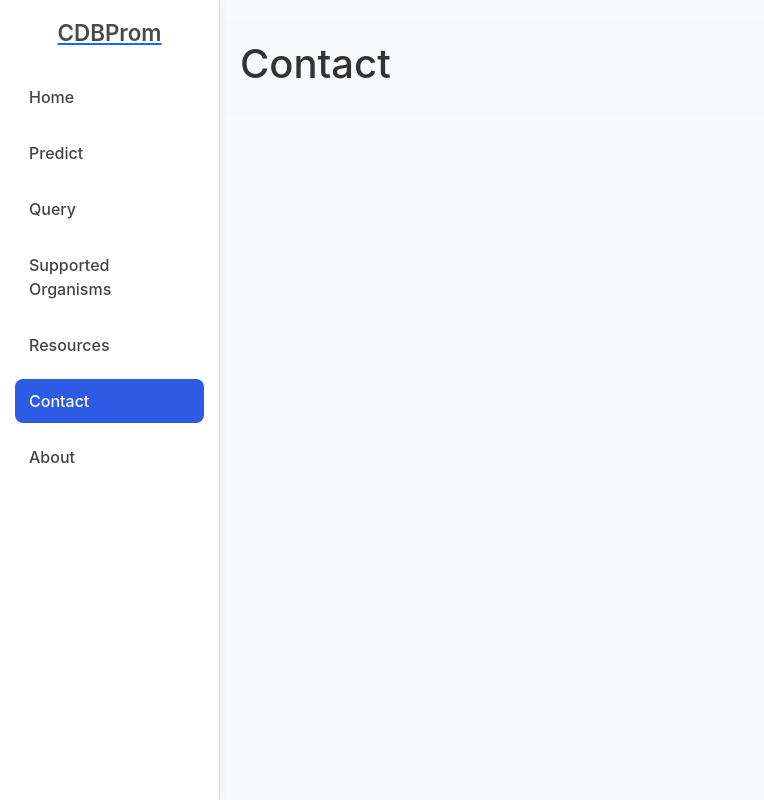
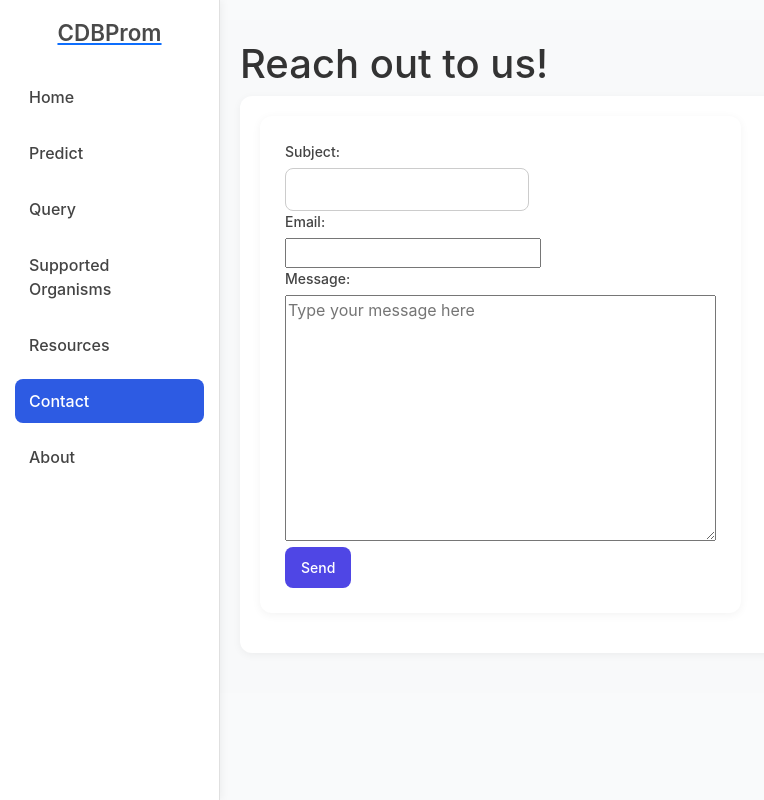
Before and after one commit to gustavsganzerla/cdbprom_v2, a Django app: page /contact/ in a window 1280 px wide. Shown: the whole page, without its empty margins (0-764 px from the left). Run offline with Django 5.2, Linux system fonts and the light colour scheme; some libraries are stand-ins or nearby versions.

Commit message:
configured email smtp

```diff
--- a/frontend/core/forms.py
+++ b/frontend/core/forms.py
@@ -13,3 +13,13 @@ class InputForm(forms.Form):
     required=False)
 
     uploaded_file = forms.FileField(required=False)
+
+
+class ContactForm(forms.Form):
+    subject = forms.CharField(required=True)
+    email = forms.EmailField(required=True)
+    message = forms.CharField(widget=forms.Textarea(attrs={
+        "rows":10,
+        "cols":40,
+        "placeholder":"Type your message here",}),
+        required=True)
--- a/frontend/core/templates/core/about.html
+++ b/frontend/core/templates/core/about.html
@@ -68,7 +68,7 @@
     <div class="about-tab">
 
 
-        <!-- Funding Section -->
+
         <div class="about-section">
             <h3>Funding</h3>
             <p>
@@ -77,7 +77,7 @@
                 The funding enables development and maintenance of this tool for research purposes.
             </p>
         </div>
-        <!-- Usage Section -->
+
         <div class="about-section">
             <h3>Usage</h3>
             <p>
--- a/frontend/core/templates/core/contact.html
+++ b/frontend/core/templates/core/contact.html
@@ -3,7 +3,22 @@
 {% block title %}Contact{% endblock %}
 {% block content%}
 
-<h1>Contact</h1>
+<h1>Reach out to us!</h1>
+
+<form method="POST" enctype="multipart/form-data">
+    {% csrf_token %}
+
+    <div class="form-block">
+        {{form.subject.label_tag}}{{form.subject}}
+        {{form.email.label_tag}}{{form.email}}
+        {{form.message.label_tag}}{{form.message}}
+        <br>
+
+        <button type="submit" class="btn">Send</button>
+    </div>
+</form>
+
+
 
 
 {%endblock%}
--- a/frontend/core/templates/core/query.html
+++ b/frontend/core/templates/core/query.html
@@ -6,7 +6,6 @@
 
 
 
-<!-- Form Section -->
 <h1>Search at CDBProm</h1>
 <div class="form-container">
   <form id="query-form">
--- a/frontend/core/views.py
+++ b/frontend/core/views.py
@@ -1,5 +1,5 @@
 from django.shortcuts import render
-from . forms import QueryForm, InputForm
+from . forms import QueryForm, InputForm, ContactForm
 from rest_framework.pagination import PageNumberPagination
 from rest_framework.response import Response
 from rest_framework.views import APIView
@@ -14,6 +14,9 @@ import logging
 import requests
 from urllib.parse import unquote_plus
 import math
+
+from django.core.mail import EmailMessage, get_connection
+from django.conf import settings
 
 # Create your views here.
 
@@ -65,7 +68,40 @@ def resources_api_prediction(request):
     return render(request, 'core/resources_api_prediction.html')
 
 def contact(request):
-    return render(request, 'core/contact.html')
+    if request.method == 'POST':
+        form = ContactForm(request.POST)
+        print(form)
+
+        if form.is_valid():
+            collected_data = form.cleaned_data
+            subject = collected_data.get('subject')
+            email = collected_data.get('email')
+            message = collected_data.get('message')
+
+            with get_connection(
+                host = settings.EMAIL_HOST,
+                port = settings.EMAIL_PORT,
+                username = settings.EMAIL_HOST_USER,
+                password = settings.EMAIL_HOST_PASSWORD,
+                use_ssl = settings.EMAIL_USE_SSL
+            ) as connection:
+                subject = f'CDBProm_{subject}'
+                email_from = settings.EMAIL_HOST_USER
+                recipient_list = ['eusebio.sganzerla@gmail.com']
+                message = f'{message}\n{email}'
+
+                email = EmailMessage(subject, message, email_from, recipient_list)
+                email.send()
+
+                return render(request, 'core/contact_success.html')
+
+
+
+
+
+    else:
+        form = ContactForm()
+    return render(request, 'core/contact.html', {'form':form})
 
 def about(request):
     return render(request, 'core/about.html')
```
Also changed, not shown: frontend/core/templates/core/contact_success.html (added, +9 -0 lines), frontend/django_web/settings.py (+10 -0 lines).
